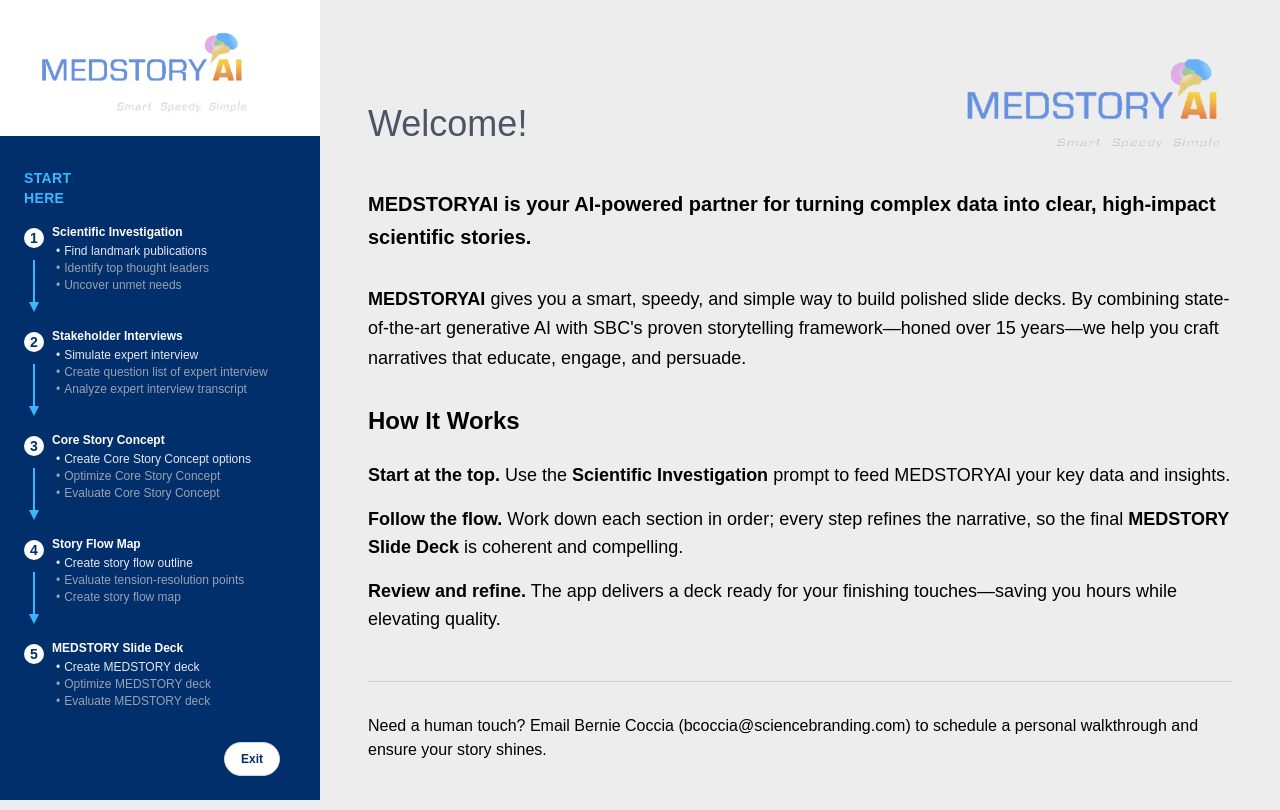
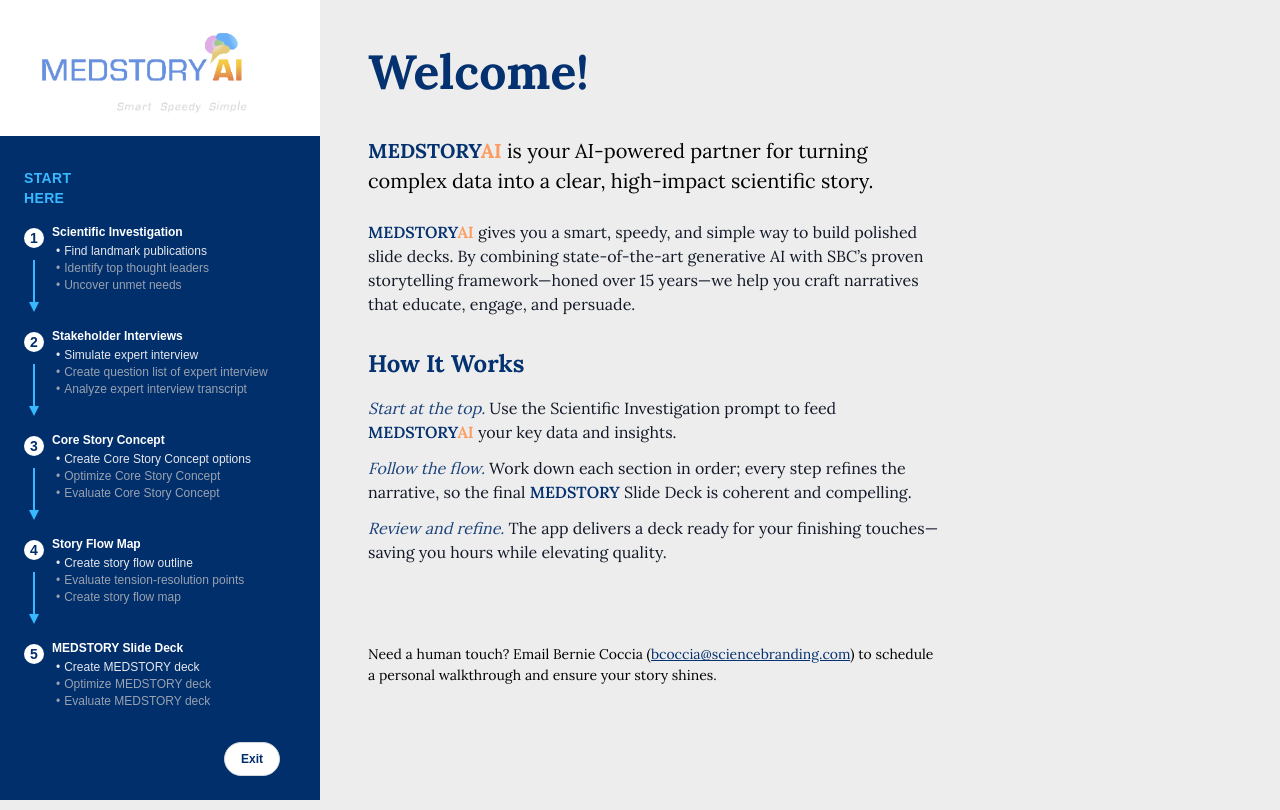
Before and after one commit to jaburnell920/medstory-ai, a Next.js app: page /enter in a window 1280 px wide. Built offline with nearby package versions, Linux system fonts and the light colour scheme.

Commit message:
updated layout page

```diff
--- a/src/app/enter/page.tsx
+++ b/src/app/enter/page.tsx
@@ -5,10 +5,8 @@
 
 export default function EnterPage() {
   return (
-    <div className="flex min-h-screen text-black">
-      {/* Sidebar with white background extending full height */}
-      <aside className="w-80 bg-white flex flex-col flex-shrink-0 h-screen fixed">
-        {/* Logo section with white background */}
+    <>
+      <aside className="w-80 bg-white flex flex-col flex-shrink-0 h-screen fixed font-sans">
         <div className="bg-white p-6 pb-4 flex-col">
           <Image
             src="/medstory_logo_wo_sss.png"
@@ -27,86 +25,63 @@
             />
           </div>
         </div>
-        {/* Menu section with blue background */}
         <div className="bg-[#002F6C] text-white flex-1 px-6 pb-6 overflow-y-auto">
           <SidebarMenu />
         </div>
       </aside>
 
-      {/* Main Content */}
-      <main className="flex-1 bg-[#ededed] p-12 ml-80">
-        <div className="max-w-4xl">
-          {/* Header with logo */}
-          <div className="flex justify-between items-start mb-8">
-            <h1 className="text-4xl font-normal text-gray-600 pt-14">Welcome!</h1>
-            <div className="flex flex-col items-center md:items-end space-y-1">
-              <Image
-                src="/medstory_logo_wo_sss.png"
-                alt="MEDSTORYAI Logo"
-                width={250}
-                height={80}
-                className="h-20 w-auto border-0 outline-0"
-              />
-              <Image
-                src="/smart-speedy-simple.png"
-                alt="Smart Speedy Simple"
-                width={100}
-                height={24}
-                className="h-6 w-45 opacity-70 border-0 outline-0"
-              />
-            </div>
-          </div>
+      <div className="flex min-h-screen text-black font-[Lora]">
+        <main className="flex-1 bg-[#ededed] p-12 ml-80">
+          <div className="max-w-xl">
+            <h1 className="text-5xl font-bold text-[#04316f] mb-10">Welcome!</h1>
+            <p className="text-xl leading-normal">
+              <span className="font-bold text-[#04316f]">MEDSTORY</span>
+              <span className="text-[#fc9b5f] font-bold">AI</span> is your AI-powered partner for
+              turning complex data into a clear, high-impact scientific story.
+            </p>
+            <p className="text-base leading-normal text-[#111827] mt-6">
+              <span className="font-semibold text-[#04316f]">MEDSTORY</span>
+              <span className="text-[#fc9b5f] font-semibold">AI</span> gives you a smart, speedy,
+              and simple way to build polished slide decks. By combining state-of-the-art generative
+              AI with SBC’s proven storytelling framework—honed over 15 years—we help you craft
+              narratives that educate, engage, and persuade.
+            </p>
 
-          {/* Main content */}
-          <div className="space-y-8">
-            <div>
-              <p className="text-xl text-black font-semibold leading-relaxed">
-                <strong>MEDSTORYAI</strong> is your AI-powered partner for turning complex data into
-                clear, high-impact scientific stories.
+            <div className="mt-8">
+              <h2 className="text-2xl font-bold text-[#04316f] mb-4">How It Works</h2>
+
+              <p className="text-base leading-normal text-[#111827] mb-3">
+                <span className="text-[#1c437b] italic">Start at the top.</span> Use the Scientific
+                Investigation prompt to feed{' '}
+                <span className="font-semibold text-[#04316f]">MEDSTORY</span>
+                <span className="text-[#fc9b5f] font-semibold">AI</span> your key data and insights.
+              </p>
+
+              <p className="text-base leading-normal text-[#111827] mb-3">
+                <span className="text-[#1c437b] italic">Follow the flow.</span> Work down each
+                section in order; every step refines the narrative, so the final{' '}
+                <span className="font-semibold text-[#04316f]">MEDSTORY</span> Slide Deck is
+                coherent and compelling.
+              </p>
+
+              <p className="text-base leading-normal text-[#111827]">
+                <span className="text-[#1c437b] italic">Review and refine.</span> The app delivers a
+                deck ready for your finishing touches—saving you hours while elevating quality.
               </p>
             </div>
 
-            <div>
-              <p className="text-lg text-black leading-relaxed">
-                <strong>MEDSTORYAI</strong> gives you a smart, speedy, and simple way to build
-                polished slide decks. By combining state-of-the-art generative AI with SBC&apos;s
-                proven storytelling framework—honed over 15 years—we help you craft narratives that
-                educate, engage, and persuade.
-              </p>
-            </div>
-
-            <div className="space-y-6">
-              <h2 className="text-2xl font-semibold text-black">How It Works</h2>
-
-              <div className="space-y-4">
-                <p className="text-lg text-black">
-                  <strong>Start at the top.</strong> Use the{' '}
-                  <strong>Scientific Investigation</strong> prompt to feed MEDSTORYAI your key data
-                  and insights.
-                </p>
-
-                <p className="text-lg text-black">
-                  <strong>Follow the flow.</strong> Work down each section in order; every step
-                  refines the narrative, so the final <strong>MEDSTORY Slide Deck</strong> is
-                  coherent and compelling.
-                </p>
-
-                <p className="text-lg text-black">
-                  <strong>Review and refine.</strong> The app delivers a deck ready for your
-                  finishing touches—saving you hours while elevating quality.
-                </p>
-              </div>
-            </div>
-
-            <div className="mt-12 pt-8 border-t border-gray-300">
-              <p className="text-base text-black">
-                Need a human touch? Email Bernie Coccia (bcoccia@sciencebranding.com) to schedule a
-                personal walkthrough and ensure your story shines.
+            <div className="mt-10 pt-6">
+              <p className="text-sm mt-4 leading-normal">
+                Need a human touch? Email Bernie Coccia (
+                <a href="mailto:bcoccia@sciencebranding.com" className="underline text-[#04316f]">
+                  bcoccia@sciencebranding.com
+                </a>
+                ) to schedule a personal walkthrough and ensure your story shines.
               </p>
             </div>
           </div>
-        </div>
-      </main>
-    </div>
+        </main>
+      </div>
+    </>
   );
 }
--- a/src/app/layout.tsx
+++ b/src/app/layout.tsx
@@ -27,13 +27,15 @@
       <head>
         <link rel="preconnect" href="https://fonts.googleapis.com" />
         <link rel="preconnect" href="https://fonts.gstatic.com" crossOrigin="" />
+        <link
+          href="https://fonts.googleapis.com/css2?family=Lora:wght@400;600;700&display=swap"
+          rel="stylesheet"
+        />
       </head>
-      <body>
+      <body className="font-serif">
         <PerformanceMonitor />
         <Toaster />
-        <Suspense fallback={<LoadingFallback />}>
-          {children}
-        </Suspense>
+        <Suspense fallback={<LoadingFallback />}>{children}</Suspense>
       </body>
     </html>
   );
--- a/tailwind.config.js
+++ b/tailwind.config.js
@@ -6,6 +6,10 @@
         medblue: '#35b4fc',
         medorange: '#ff914d',
       },
+      fontFamily: {
+        serif: ['Lora', 'serif'], // ✅ Add Lora as your serif font
+      },
     },
   },
+  content: ['./src/**/*.{js,ts,jsx,tsx}'], // ✅ Ensure Tailwind scans your src files
 };
```
